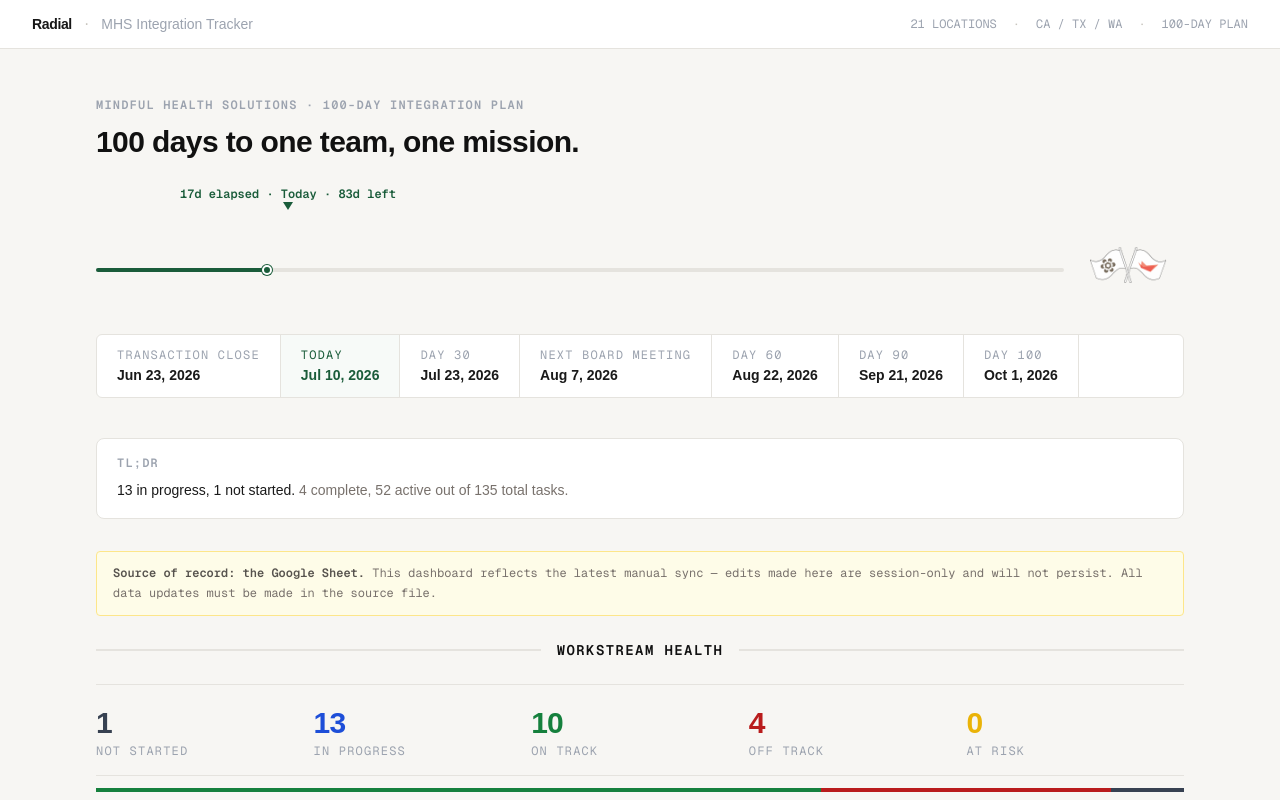
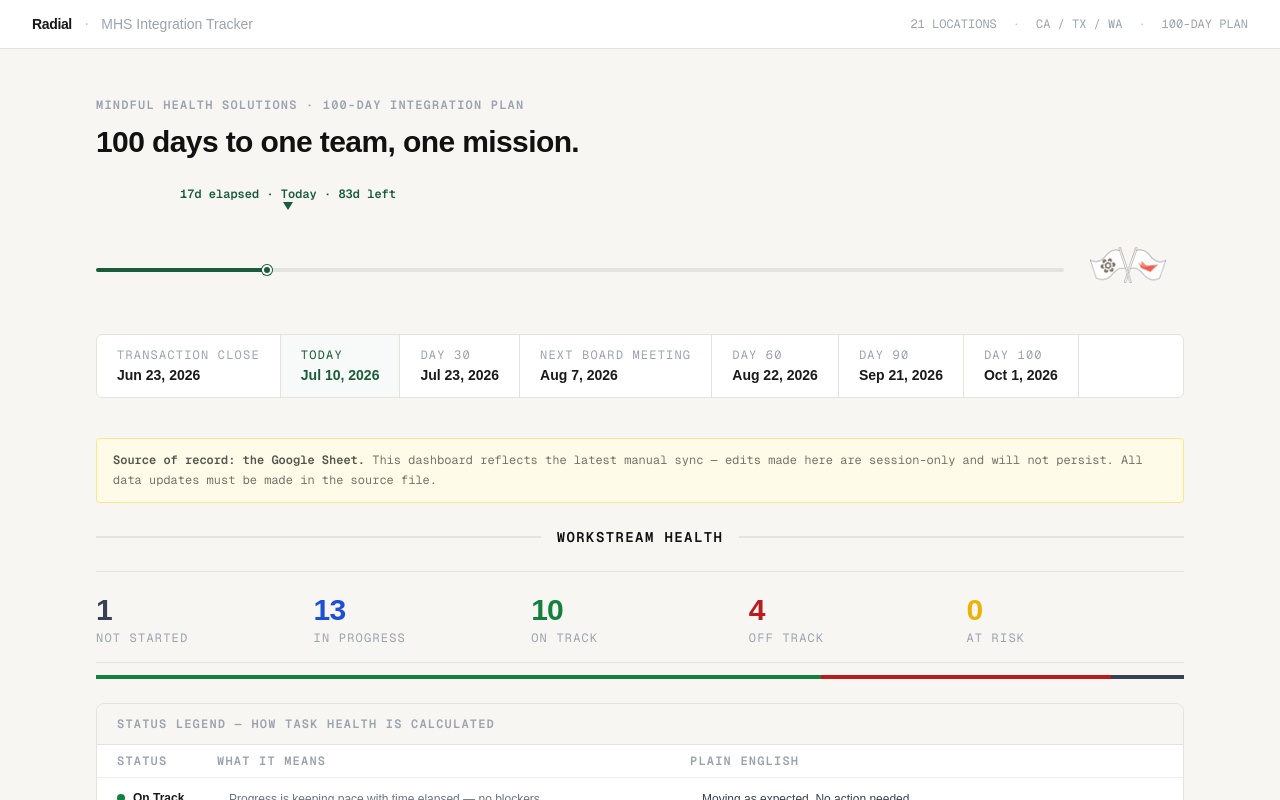
Before and after one commit to benthegitofhubs/mhs-integration-dashboard, a Next.js app: page / in a window 1280 px wide. Shown: the top 800 px of the page. Built offline with nearby package versions, Linux system fonts and the light colour scheme.

Commit message:
Remove TL;DR section

```diff
--- a/components/HundredDayDashboard.tsx
+++ b/components/HundredDayDashboard.tsx
@@ -141,17 +141,6 @@ export default function HundredDayDashboard({ workstreams }: { workstreams: Work
             </>
           ))}
         </div>
-
-        {/* TL;DR */}
-        <TldrSummary
-          workstreams={workstreams}
-          wsCounts={wsCounts}
-          complete={complete}
-          inProgress={inProgress}
-          blocked={blocked}
-          atRisk={atRisk}
-          total={total}
-        />
 
         {/* Disclaimer */}
         <div className="mb-6 px-4 py-3 rounded" style={{ backgroundColor: "#fefce8", border: "1px solid #fde68a" }}>
@@ -299,57 +288,6 @@ export default function HundredDayDashboard({ workstreams }: { workstreams: Work
 }
 
 
-function TldrSummary({
-  workstreams, wsCounts, complete, inProgress, blocked, atRisk, total,
-}: {
-  workstreams: Workstream100[];
-  wsCounts: Record<Status100, number>;
-  complete: number;
-  inProgress: number;
-  blocked: number;
-  atRisk: number;
-  total: number;
-}) {
-  const active = inProgress + atRisk;
-
-  let healthLine = "";
-  if (wsCounts["Blocked"] > 0) {
-    healthLine = `${wsCounts["Blocked"]} workstream${wsCounts["Blocked"] > 1 ? "s" : ""} blocked${wsCounts["At Risk"] > 0 ? `, ${wsCounts["At Risk"]} at risk` : ""}${wsCounts["In Progress"] > 0 ? `, ${wsCounts["In Progress"]} in progress` : ""}${wsCounts["Complete"] > 0 ? `, ${wsCounts["Complete"]} complete` : ""}.`;
-  } else if (wsCounts["At Risk"] > 0) {
-    healthLine = `${wsCounts["At Risk"]} workstream${wsCounts["At Risk"] > 1 ? "s" : ""} at risk${wsCounts["In Progress"] > 0 ? `, ${wsCounts["In Progress"]} in progress` : ""}${wsCounts["Complete"] > 0 ? `, ${wsCounts["Complete"]} complete` : ""}.`;
-  } else {
-    const parts: string[] = [];
-    if (wsCounts["Complete"]    > 0) parts.push(`${wsCounts["Complete"]} complete`);
-    if (wsCounts["In Progress"] > 0) parts.push(`${wsCounts["In Progress"]} in progress`);
-    if (wsCounts["Not Started"] > 0) parts.push(`${wsCounts["Not Started"]} not started`);
-    healthLine = (parts.join(", ") || `${workstreams.length} workstreams tracked`) + ".";
-  }
-
-  let taskLine = "";
-  if (complete === 0 && active === 0) {
-    taskLine = `${total} tasks defined — none started yet.`;
-  } else {
-    const parts = [];
-    if (complete > 0) parts.push(`${complete} complete`);
-    if (active > 0)   parts.push(`${active} active`);
-    if (blocked > 0)  parts.push(`${blocked} blocked`);
-    taskLine = `${parts.join(", ")} out of ${total} total tasks.`;
-    if (blocked > 0) taskLine += " Blocked items need attention.";
-  }
-
-  return (
-    <div className="mb-8 px-5 py-4 rounded-lg" style={{ backgroundColor: "white", border: "1px solid #e5e3de" }}>
-      <p className="text-xs font-semibold uppercase tracking-widest mb-2"
-        style={{ color: "#9ca3af", fontFamily: "var(--font-geist-mono)" }}>
-        TL;DR
-      </p>
-      <p className="text-sm leading-relaxed" style={{ color: "#1a1a1a" }}>
-        {healthLine}{" "}
-        <span style={{ color: "#78716c" }}>{taskLine}</span>
-      </p>
-    </div>
-  );
-}
 
 function HealthLegend() {
   const rows: { status: string; dot: string; what: string; plain: string }[] = [
```
